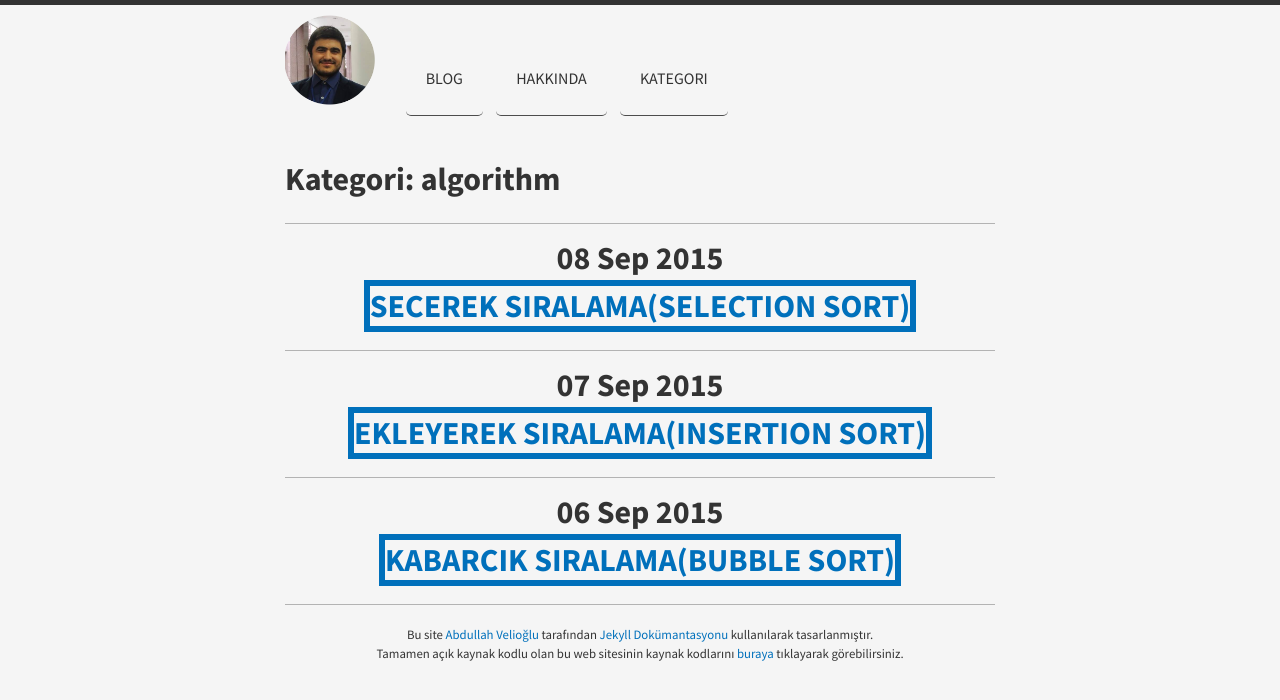
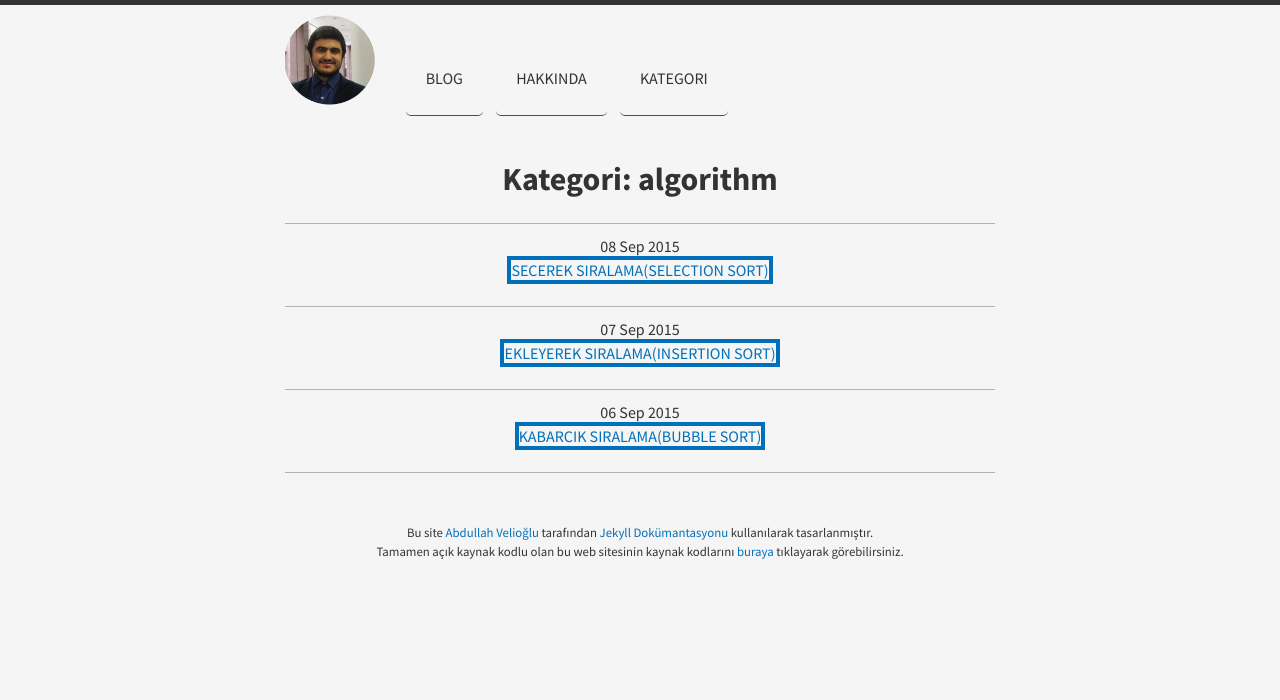
Before and after one commit to abdullahvelioglu/jekyllstaticblog, a Jekyll site: the page built from category/algorithm.md, in a window 1280 px wide. Shown: the top 700 px of the page. Built offline with Jekyll 4.4.1, drawn with Linux system fonts in a browser that asks for light colours; nearby versions of some CDN libraries; Markdown is read by kramdown in place of the engine named in the settings.

Commit message:
20-Edit blog_by_tag.html templeate: mobile optimization

```diff
--- a/_layouts/blog_by_tag.html
+++ b/_layouts/blog_by_tag.html
@@ -1,15 +1,16 @@
 ---
 layout: default
 ---
-
+<center>
 <h1>Kategori: {{ page.tag }}</h1>
 <div>
   <div class="bundle row gutters fadeInDown animated">
     {% if site.tags[page.tag] %}
         {% for post in site.tags[page.tag] %}
 
-        <center>   <h1><time datetime="{{ post.date | date: '%Y-%m-%d' }}">{{ post.date | date_to_string }}</time><br>
-          <a href="http://www.abdullahvelioglu.com/blog{{ post.url }}" cols="50" rows="5" style="border:6px solid ">{{ post.title }}</a></h1></center>
+        <center>   <time datetime="{{ post.date | date: '%Y-%m-%d' }}">{{ post.date | date_to_string }}</time><br>
+          <a href="http://www.abdullahvelioglu.com/blog{{ post.url }}" cols="20" rows="5" style="border:4px solid ">{{ post.title }}</a></center>
+<br>
 <div class="bundle row gutters fadeInDown animated">
         {% endfor %}
     {% else %}
@@ -17,3 +18,4 @@ layout: default
         <div class="bundle row gutters fadeInDown animated">
     {% endif %}
 </div>
+</center>
```
